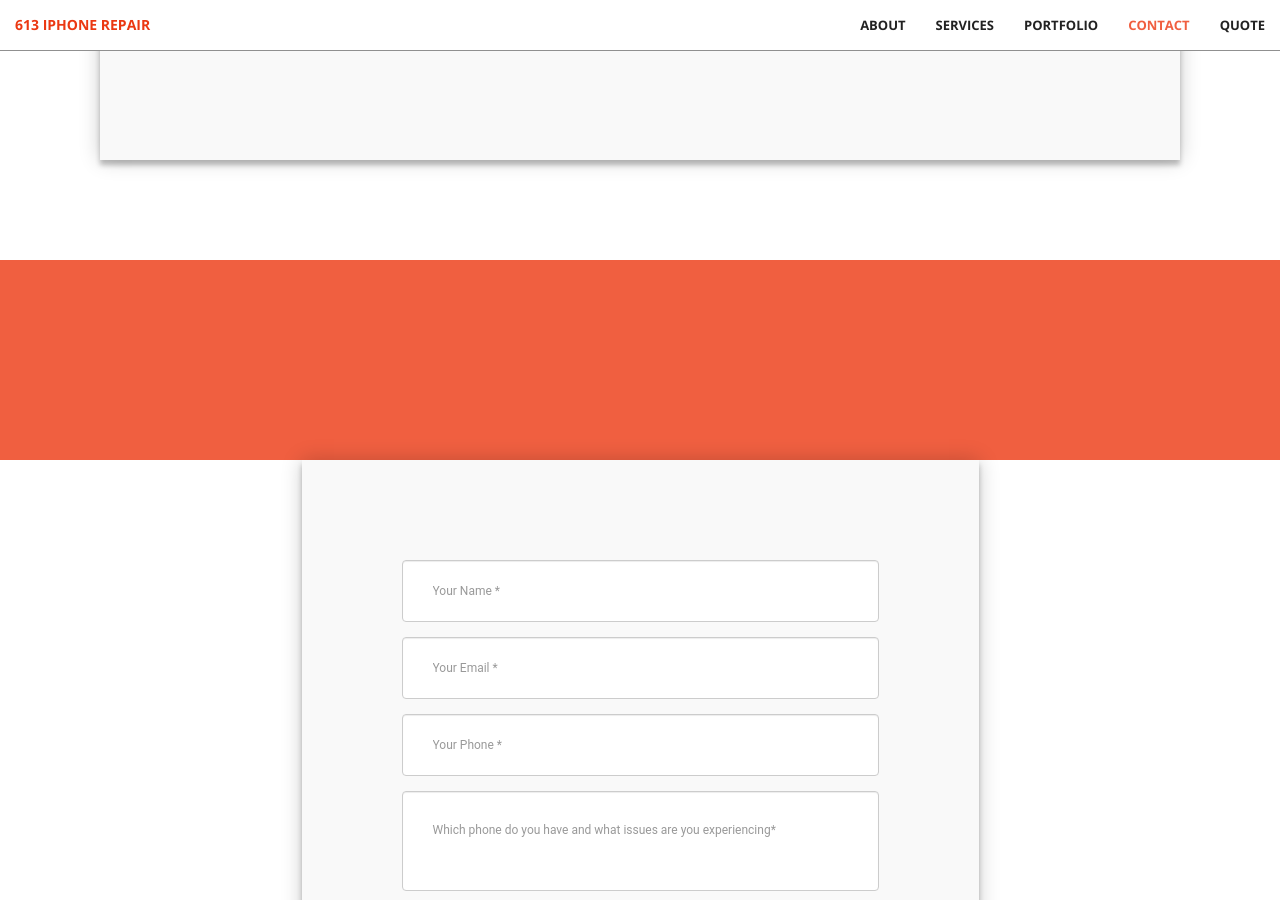
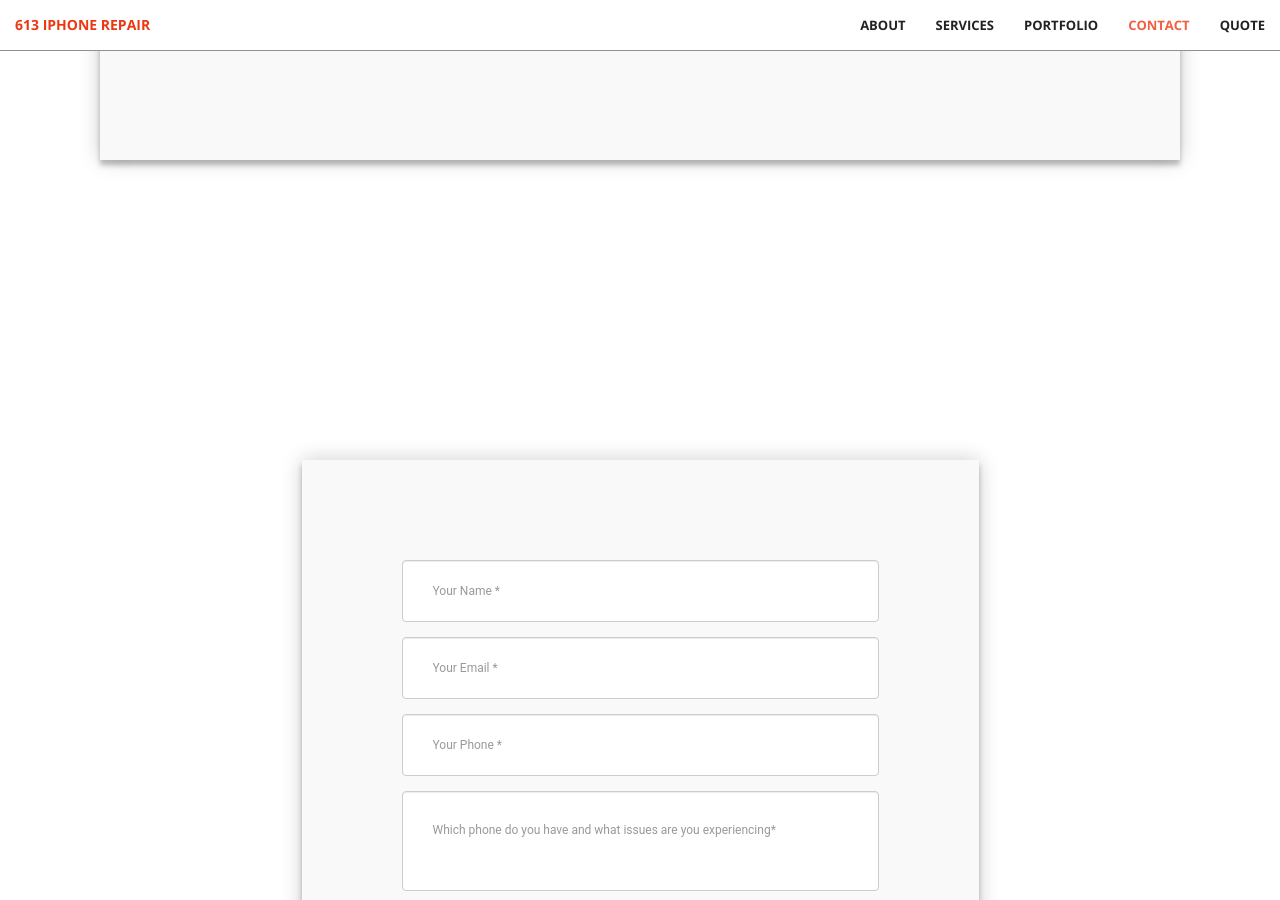
Before and after one commit to SuhaibElkomy/613iphonerepair, a Jekyll site: the page built from index.html, in a window 1280 px wide and 900 px high, scrolled down 3394 px. Built offline with Jekyll 4.4.1, drawn with Linux system fonts in a browser that asks for light colours.

Commit message:
Update Quote.html

```diff
--- a/_includes/Quote.html
+++ b/_includes/Quote.html
@@ -1,4 +1,4 @@
-<section class="bg-primary" id="Quote">
+<section id="Quote">
 <head>
 
 <style>
```
